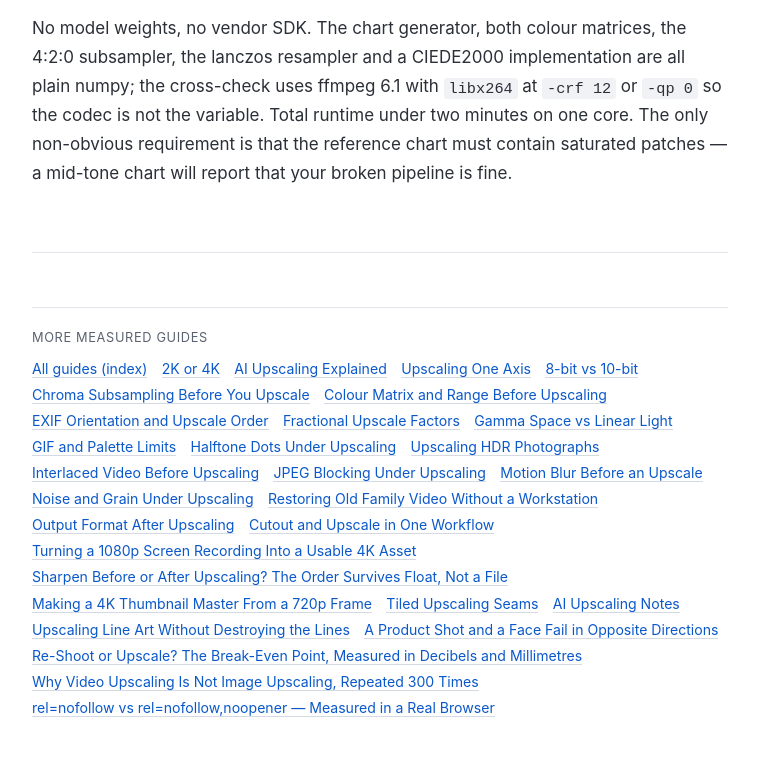
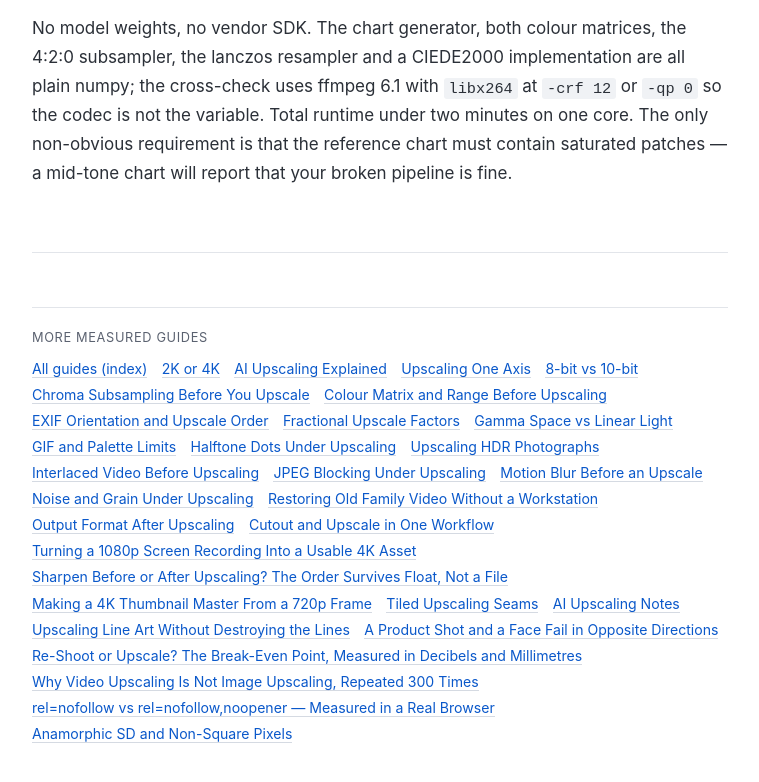
Before and after one commit to celticgemini001/upgolab-color-matrix-and-range, a plain HTML site: page index.html in a window 1280 px wide. Shown: the part 10935-11717 px from the top of the page, without its empty margins (260-1019 px from the left). Drawn offline with Linux system fonts and the light colour scheme.

Commit message:
Add anamorphic SD guide to cross-link nav

```diff
--- a/index.html
+++ b/index.html
@@ -481,6 +481,7 @@ report that your broken pipeline is fine.</p>
   <li><a href="https://celticgemini001.github.io/upgolab-upscale-vs-reshoot/">Re-Shoot or Upscale? The Break-Even Point, Measured in Decibels and Millimetres</a></li>
   <li><a href="https://celticgemini001.github.io/upgolab-video-upscaling-limits/">Why Video Upscaling Is Not Image Upscaling, Repeated 300 Times</a></li>
   <li><a href="https://celticgemini001.github.io/upgolab-what-nofollow-means/">rel=nofollow vs rel=nofollow,noopener — Measured in a Real Browser</a></li>
+  <li><a href="https://celticgemini001.github.io/upgolab-anamorphic-sd-upscale/">Anamorphic SD and Non-Square Pixels</a></li>
 </ul>
 </nav>
 </footer>
```
